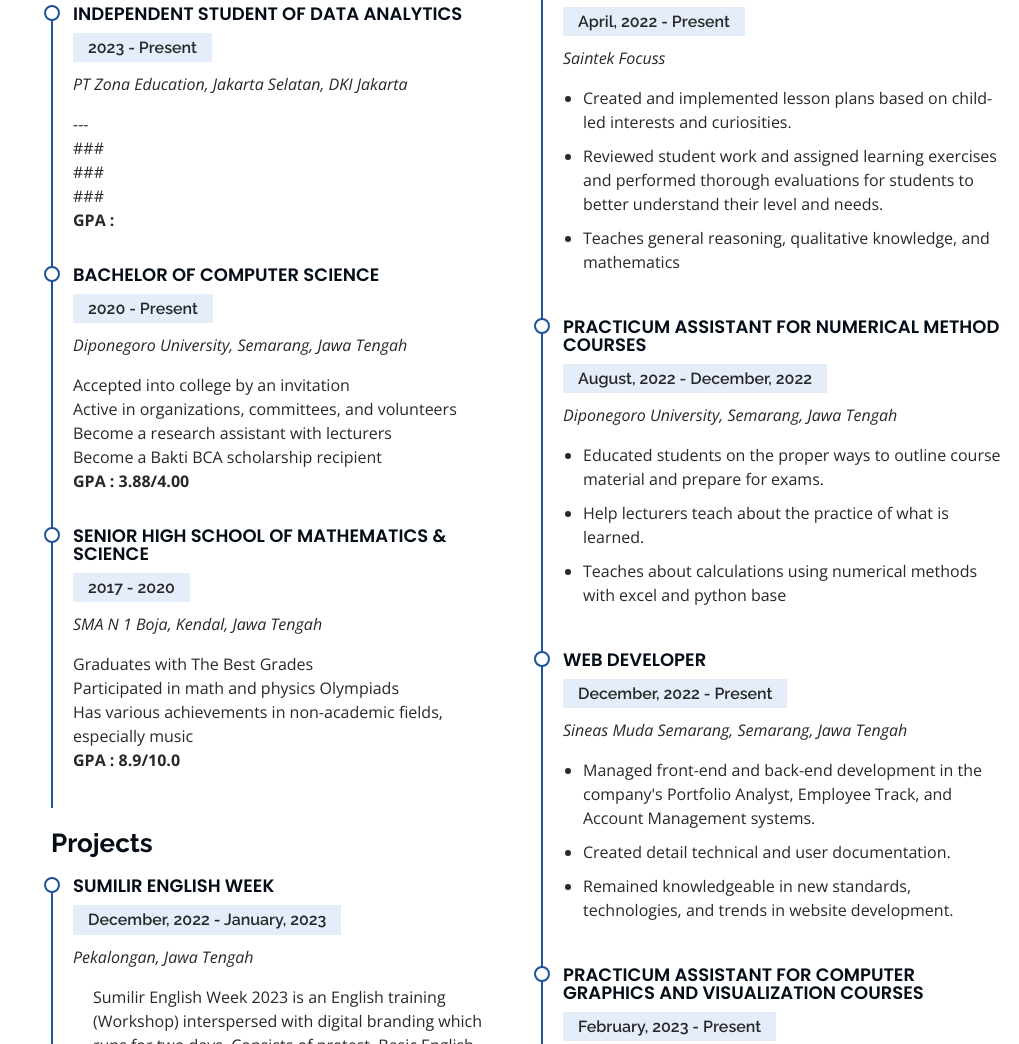
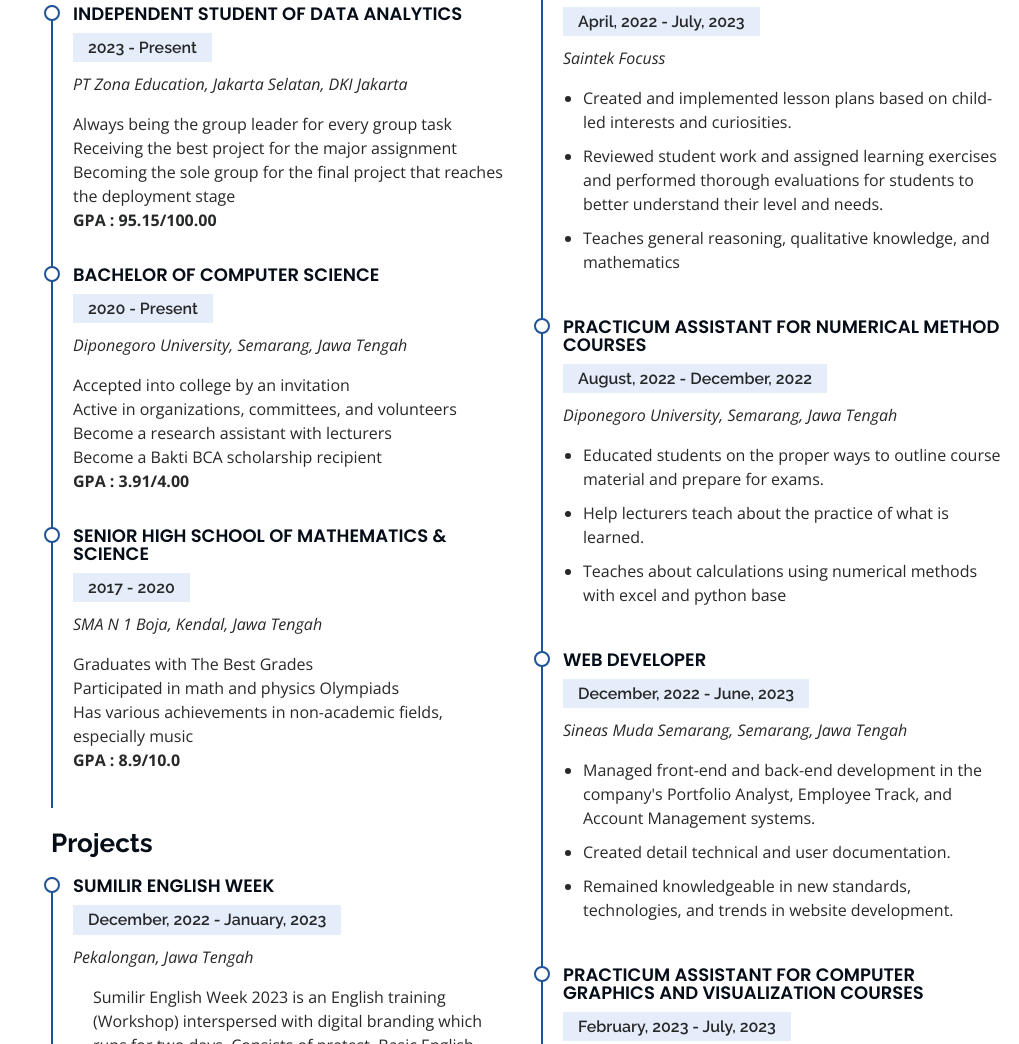
Before and after one commit to MelaniSafwa/melanisafwa.github.io, a plain HTML site: page index.html in a window 1280 px wide. Shown: the part 2340-3384 px from the top of the page, without its empty margins (261-1280 px from the left). Drawn offline with nearby package versions, Linux system fonts and the light colour scheme.

Commit message:
Update index.html

```diff
--- a/index.html
+++ b/index.html
@@ -208,11 +208,10 @@
               <h4>Independent Student of Data Analytics</h4>
               <h5>2023 - Present</h5>
               <p><em>PT Zona Education, Jakarta Selatan, DKI Jakarta</em></p>
-              <p>---<br>
-                ###<br>
-                ###<br>
-                ###<br>
-                <b>GPA : </b></p>
+              <p>Always being the group leader for every group task<br>
+                Receiving the best project for the major assignment<br>
+                Becoming the sole group for the final project that reaches the deployment stage<br>
+                <b>GPA : 95.15/100.00</b></p>
             </div>
             <div class="resume-item">
               <h4>Bachelor of Computer Science</h4>
@@ -222,7 +221,7 @@
                 Active in organizations, committees, and volunteers<br>
                 Become a research assistant with lecturers<br>
                 Become a Bakti BCA scholarship recipient<br>
-                <b>GPA : 3.88/4.00</b></p>
+                <b>GPA : 3.91/4.00</b></p>
             </div>
             <div class="resume-item">
               <h4>Senior High School of Mathematics &amp; Science</h4>
@@ -261,7 +260,7 @@
             </div>
             <div class="resume-item">
               <h4>Collage Preparation Tutor</h4>
-              <h5>April, 2022 - Present</h5>
+              <h5>April, 2022 - July, 2023</h5>
               <p><em>Saintek Focuss</em></p>
               <ul>
                 <li>Created and implemented lesson plans based on child-led interests and curiosities.</li>
@@ -281,7 +280,7 @@
             </div>
             <div class="resume-item">
               <h4>Web Developer</h4>
-              <h5>December, 2022 - Present</h5>
+              <h5>December, 2022 - June, 2023</h5>
               <p><em>Sineas Muda Semarang, Semarang, Jawa Tengah</em></p>
               <ul>
                 <li>Managed front-end and back-end development in the company's Portfolio Analyst, Employee Track, and Account Management systems.</li>
@@ -291,7 +290,7 @@
             </div>
             <div class="resume-item">
               <h4>Practicum Assistant for Computer Graphics and Visualization Courses</h4>
-              <h5>February, 2023 - Present</h5>
+              <h5>February, 2023 - July, 2023</h5>
               <p><em>Diponegoro University, Semarang, Jawa Tengah</em></p>
               <ul>
                 <li>Educated students on the proper ways to outline course material and prepare for exams.</li>
```
